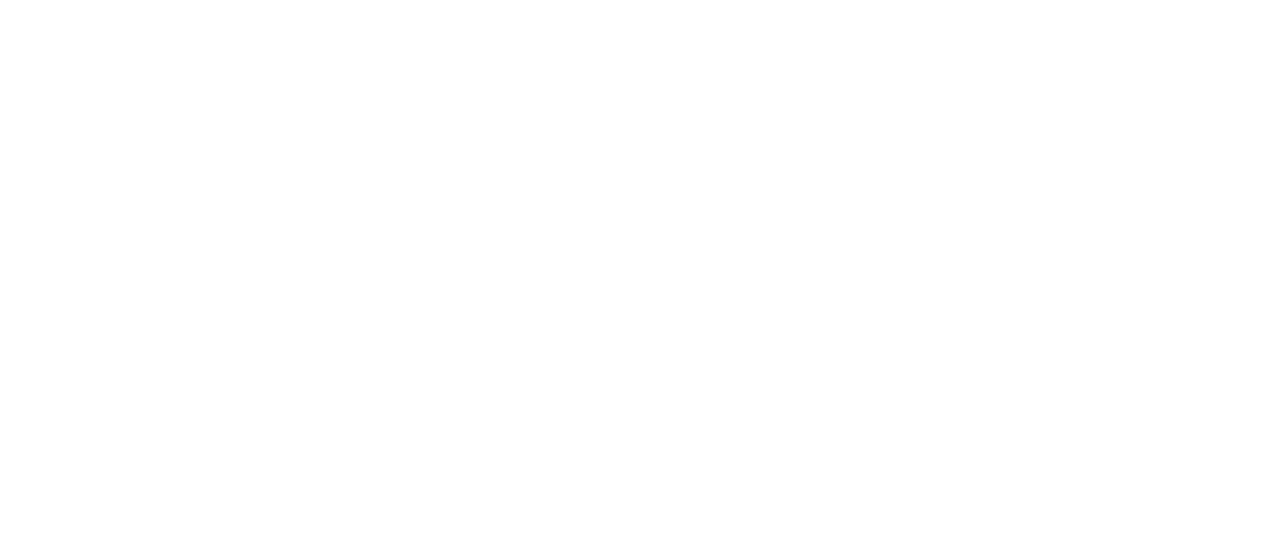
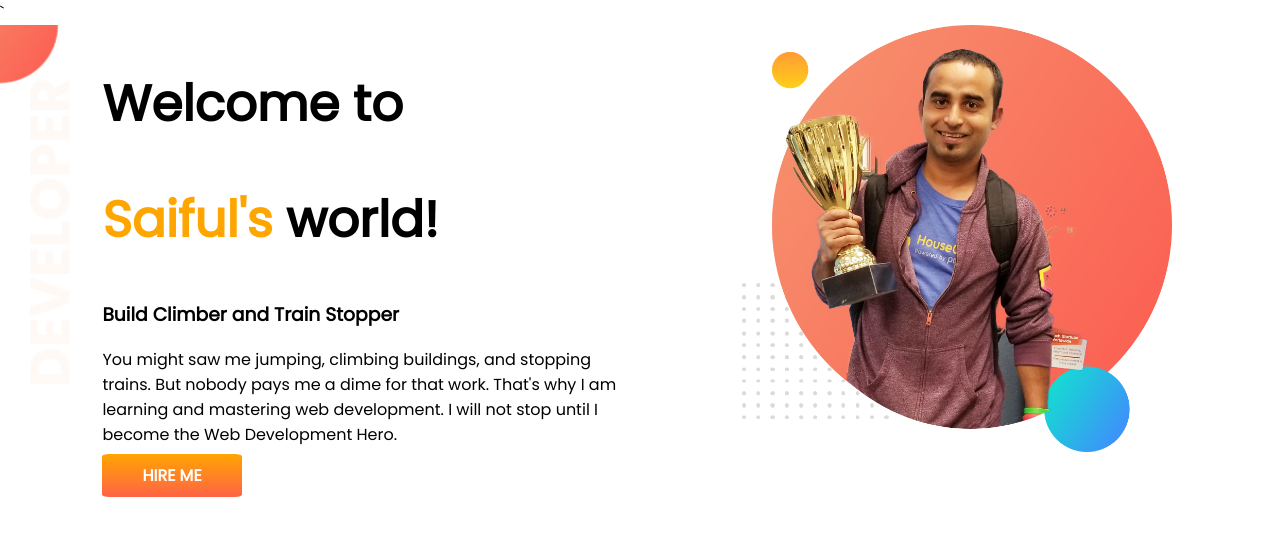
Before and after one commit to Saiful358/developer-port, a plain HTML site: page index.html in a window 1280 px wide. Drawn offline with Linux system fonts and the light colour scheme.

Commit message:
developer port

```diff
--- a/index.html
+++ b/index.html
@@ -1,13 +1,38 @@
 <!DOCTYPE html>
 <html lang="en">
+
 <head>
     <meta charset="UTF-8">
     <meta http-equiv="X-UA-Compatible" content="IE=edge">
     <meta name="viewport" content="width=device-width, initial-scale=1.0">
     <title>Saiful portfolio</title>
+    <link rel="preconnect" href="https://fonts.googleapis.com">
+    <link rel="preconnect" href="https://fonts.gstatic.com" crossorigin>
+    <link href="https://fonts.googleapis.com/css2?family=Poppins&display=swap" rel="stylesheet">`
     <link rel="stylesheet" href="style.css">
 </head>
+
 <body>
+    <section class="top-banner">
+        <div class="half-width">
+            <h1>Welcome to </h1>
+            <h1><span class="color-set">Saiful's</span> world!</h1>
+            <h3>Build Climber and Train Stopper</h3>
+            <p>You might saw me jumping, climbing buildings, and stopping trains. But nobody pays me a dime for that
+                work.
+                That's why I am learning and mastering web development. I will not stop until I become the Web
+                Development
+                Hero.
+            </p>
+            <a class="link" target="_blank"
+                href="https://www.linkedin.com/authwall?trk=bf&trkInfo=AQEr6CFz8jRzGwAAAXpt915wVRXEBBY77GUF73ISn2ZPcjtsxaJilsCl4W2eelBZI4GombN25SYrntaQc2D7A4Ga4IJfajVgBL6eM7piSFJmclgRr_O01d8_63O75D3S4ASh3r8=&originalReferer=&sessionRedirect=https%3A%2F%2Fwww.linkedin.com%2Fcompany%2Fprogramminghero%2F">HIRE
+                ME</a>
+        </div>
+        </div>
+        <div class="half-width">
+            <img src="images/jhankar.png" alt="">
 
+    </section>
 </body>
+
 </html>
--- a/style.css
+++ b/style.css
@@ -0,0 +1,32 @@
+body{
+    font-family: 'Poppins', sans-serif;
+    margin: 0;
+}
+h1{
+    font-size: 50px;
+}
+.color-set{
+    color: orange;
+}
+section{
+    display: flex;
+}
+.top-banner{
+    background-image: url(images/top-banner.png);
+    background-repeat: no-repeat;
+}
+.half-width{
+    width: 50%;
+    padding-left: 8%;
+}
+.half-width img{
+    width: 80%;
+}
+.link{
+    text-decoration: none;
+    color: white;
+    font-weight: 700;
+    padding: 10px 40px;
+    border-radius: 5%;
+    background-image: linear-gradient(orange, tomato);
+}
```
Also changed, not shown: images/dream-bg.png (added), images/exp-bg.png (added), images/jhankar.png (added), images/jhankar2.png (added), images/my-bg.png (added), images/my-bg2.png (added), images/saiful-removebg-preview.png (added), images/top-banner.png (added), showOff/saiful.jpg (added), showOff/shimul.jpg (added), showOff/sishir.jpg (added), showOff/student-removebg-preview.png (added), showOff/student.jpg (added).
